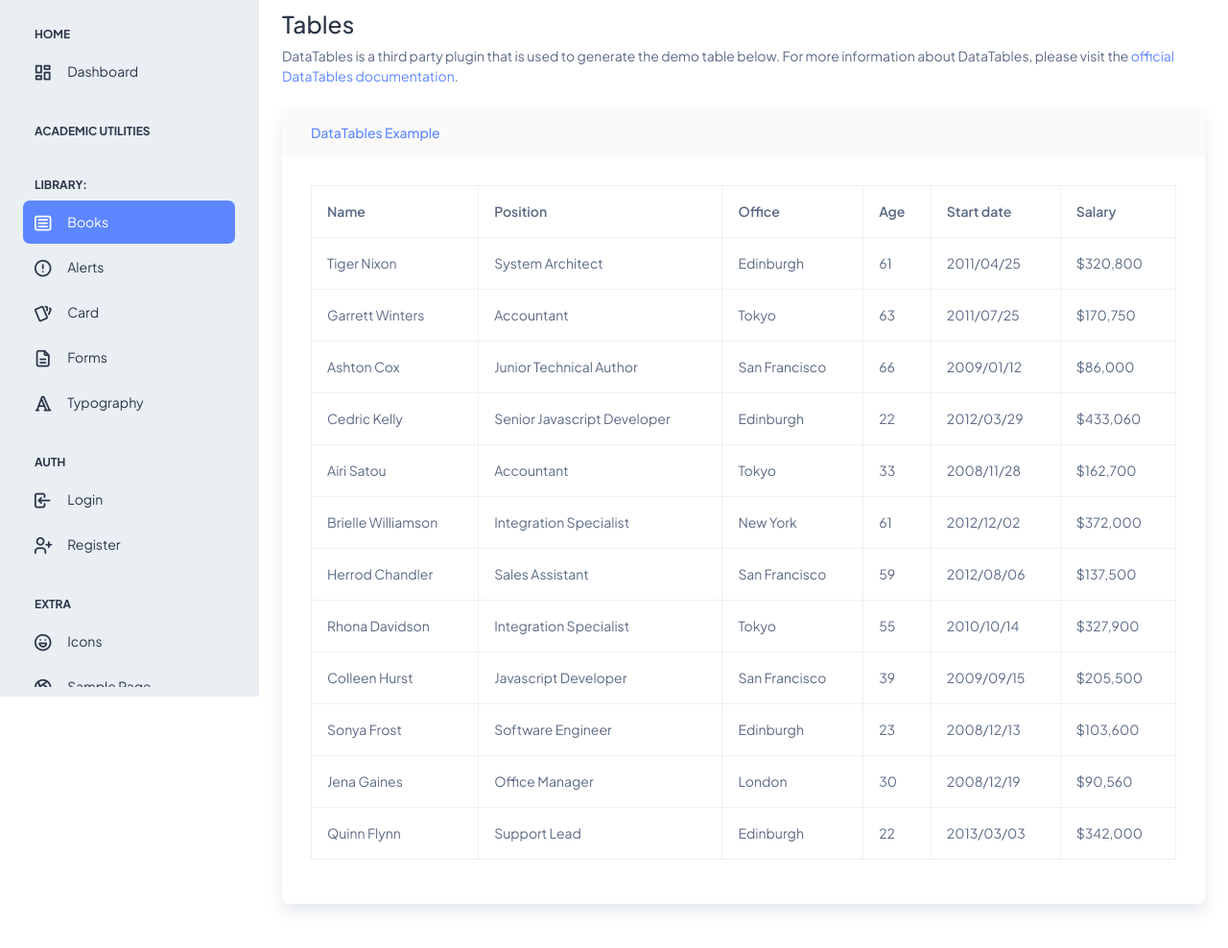
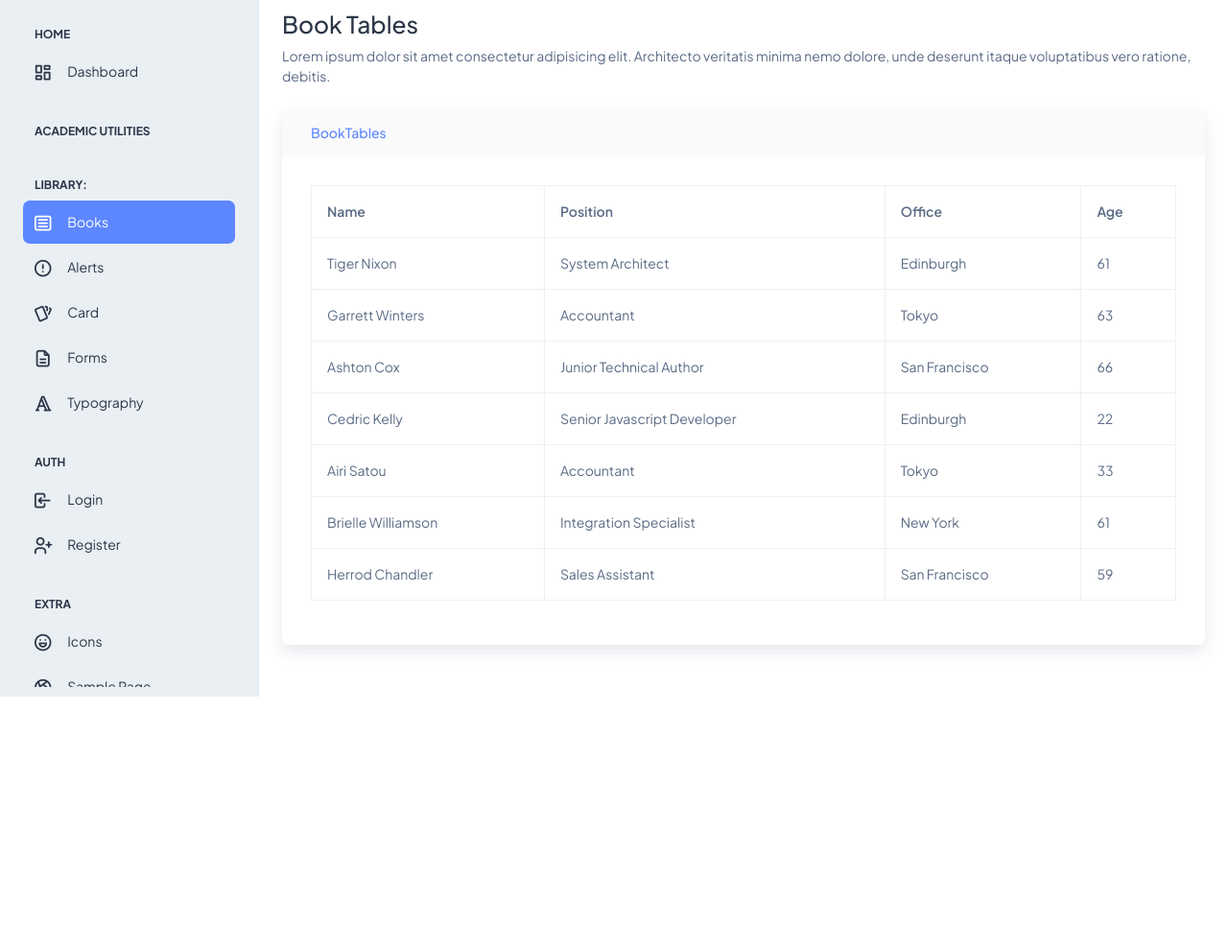
Before and after one commit to Anonymous-nerds/app-studygrid, a plain HTML site: page books.html in a window 1280 px wide. Shown: the part 74-1062 px from the top of the page at 96% size. After the commit the page ends 800 px from the top, so only its background shows below. Drawn offline with Linux system fonts and the light colour scheme.

Commit message:
made an update to the table

```diff
--- a/books.html
+++ b/books.html
@@ -312,27 +312,25 @@
         <div class="container-fluid">
 
           <!-- Page Heading -->
-          <h1 class="h3 mb-2 text-gray-800">Tables</h1>
-          <p class="mb-4">DataTables is a third party plugin that is used to generate the demo table below.
-              For more information about DataTables, please visit the <a target="_blank"
-                  href="https://datatables.net">official DataTables documentation</a>.</p>
+          <h1 class="h3 mb-2 text-gray-800">Book Tables</h1>
+          <p class="mb-4">Lorem ipsum dolor sit amet consectetur adipisicing elit. Architecto veritatis minima nemo dolore,
+            unde deserunt itaque voluptatibus vero ratione, debitis.
+          </p>
 
-          <!-- DataTales Example -->
+          <!-- TABLE FOR UPLOADING BOOKS -->
           <div class="card shadow mb-4">
               <div class="card-header py-3">
-                  <h6 class="m-0 font-weight-bold text-primary">DataTables Example</h6>
+                  <h6 class="m-0 font-weight-bold text-primary">BookTables</h6>
               </div>
               <div class="card-body">
                   <div class="table-responsive">
-                      <table class="table table-bordered" id="dataTable" width="100%" cellspacing="0">
+                      <table class="table table-bordered" width="100%" cellspacing="0">
                           <thead>
                               <tr>
                                   <th>Name</th>
                                   <th>Position</th>
                                   <th>Office</th>
                                   <th>Age</th>
-                                  <th>Start date</th>
-                                  <th>Salary</th>
                               </tr>
                           </thead>
                           <tbody>
@@ -341,97 +339,44 @@
                                   <td>System Architect</td>
                                   <td>Edinburgh</td>
                                   <td>61</td>
-                                  <td>2011/04/25</td>
-                                  <td>$320,800</td>
                               </tr>
                               <tr>
                                   <td>Garrett Winters</td>
                                   <td>Accountant</td>
                                   <td>Tokyo</td>
                                   <td>63</td>
-                                  <td>2011/07/25</td>
-                                  <td>$170,750</td>
                               </tr>
                               <tr>
                                   <td>Ashton Cox</td>
                                   <td>Junior Technical Author</td>
                                   <td>San Francisco</td>
                                   <td>66</td>
-                                  <td>2009/01/12</td>
-                                  <td>$86,000</td>
                               </tr>
                               <tr>
                                   <td>Cedric Kelly</td>
                                   <td>Senior Javascript Developer</td>
                                   <td>Edinburgh</td>
                                   <td>22</td>
-                                  <td>2012/03/29</td>
-                                  <td>$433,060</td>
                               </tr>
                               <tr>
                                   <td>Airi Satou</td>
                                   <td>Accountant</td>
                                   <td>Tokyo</td>
                                   <td>33</td>
-                                  <td>2008/11/28</td>
-                                  <td>$162,700</td>
                               </tr>
                               <tr>
                                   <td>Brielle Williamson</td>
                                   <td>Integration Specialist</td>
                                   <td>New York</td>
                                   <td>61</td>
-                                  <td>2012/12/02</td>
-                                  <td>$372,000</td>
                               </tr>
                               <tr>
                                   <td>Herrod Chandler</td>
                                   <td>Sales Assistant</td>
                                   <td>San Francisco</td>
                                   <td>59</td>
-                                  <td>2012/08/06</td>
-                                  <td>$137,500</td>
                               </tr>
-                              <tr>
-                                  <td>Rhona Davidson</td>
-                                  <td>Integration Specialist</td>
-                                  <td>Tokyo</td>
-                                  <td>55</td>
-                                  <td>2010/10/14</td>
-                                  <td>$327,900</td>
-                              </tr>
-                              <tr>
-                                  <td>Colleen Hurst</td>
-                                  <td>Javascript Developer</td>
-                                  <td>San Francisco</td>
-                                  <td>39</td>
-                                  <td>2009/09/15</td>
-                                  <td>$205,500</td>
-                              </tr>
-                              <tr>
-                                  <td>Sonya Frost</td>
-                                  <td>Software Engineer</td>
-                                  <td>Edinburgh</td>
-                                  <td>23</td>
-                                  <td>2008/12/13</td>
-                                  <td>$103,600</td>
-                              </tr>
-                              <tr>
-                                  <td>Jena Gaines</td>
-                                  <td>Office Manager</td>
-                                  <td>London</td>
-                                  <td>30</td>
-                                  <td>2008/12/19</td>
-                                  <td>$90,560</td>
-                              </tr>
-                              <tr>
-                                  <td>Quinn Flynn</td>
-                                  <td>Support Lead</td>
-                                  <td>Edinburgh</td>
-                                  <td>22</td>
-                                  <td>2013/03/03</td>
-                                  <td>$342,000</td>
-                              </tr>
+
                           </tbody>
                       </table>
                   </div>
```
